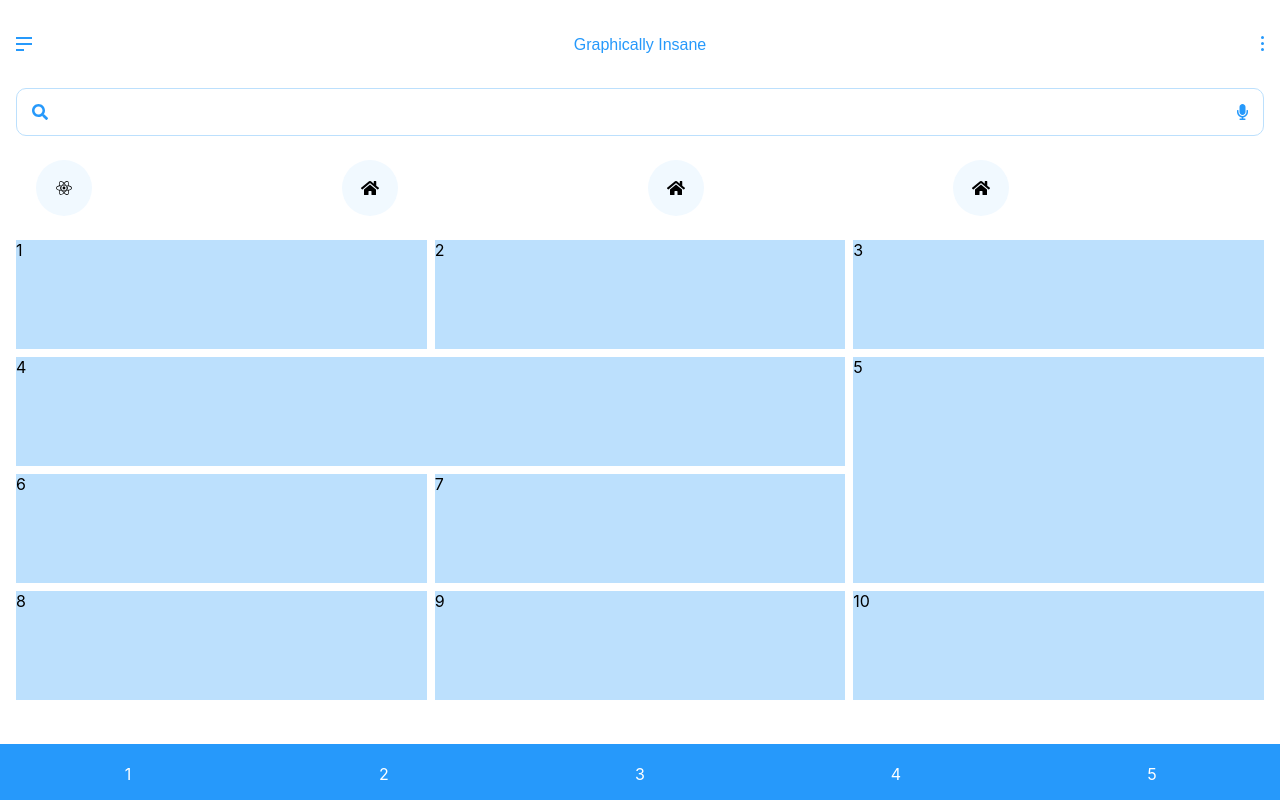
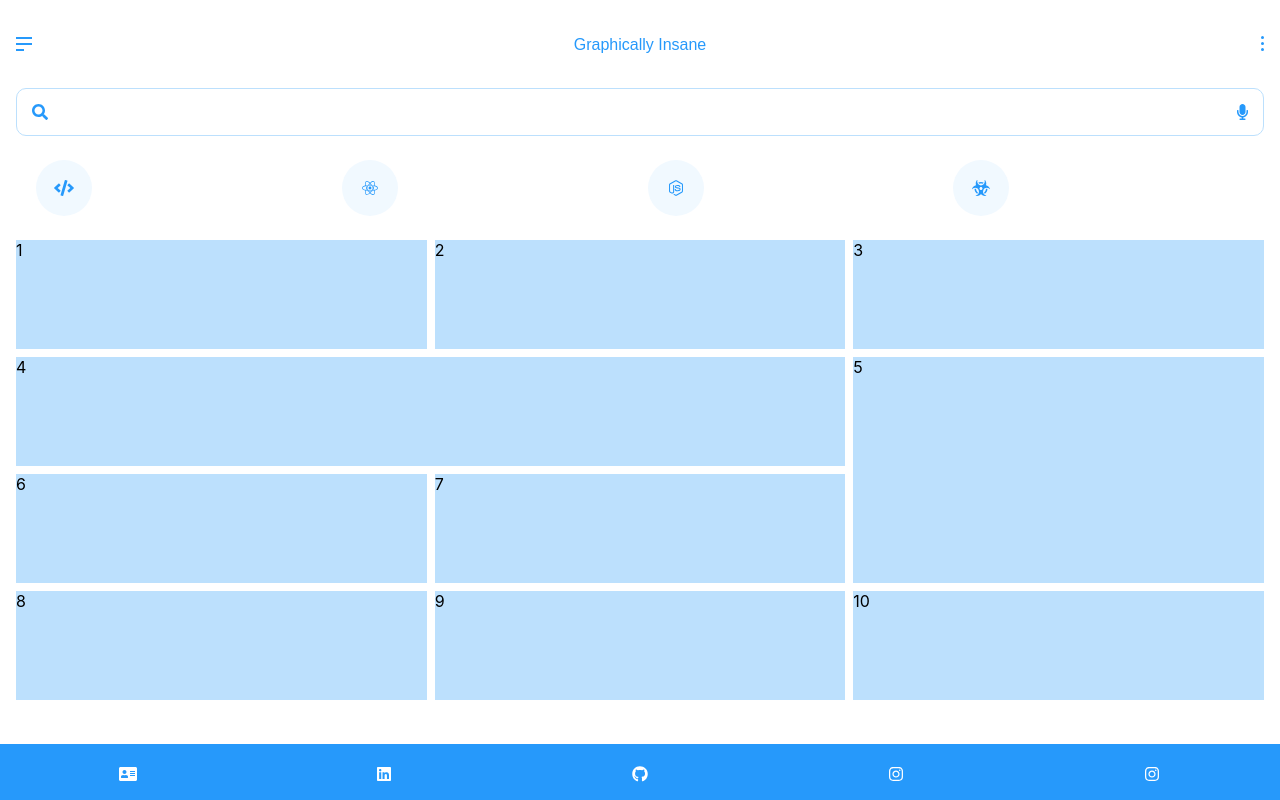
Before and after one commit to noximus/Graphically-Insane, a React (Create React App) app: page /portfolio in a window 1280 px wide. Built offline with nearby package versions, Linux system fonts and the light colour scheme.

Commit message:
portfolio page first draft complete

```diff
--- a/src/App.css
+++ b/src/App.css
@@ -53,22 +53,3 @@ button {
   flex-basis: 52px;
   padding: 36px 16px 0 0;
 }
-footer {
-  color: white;
-  width: 100%;
-  position: absolute;
-  bottom: 0;
-  background-color: #2699fb;
-  height: 56px;
-}
-
-.footer-nav {
-  display: flex;
-  flex: content;
-}
-
-.icon {
-  flex: 1;
-  text-align: center;
-  padding: 20px;
-}
--- a/src/App.js
+++ b/src/App.js
@@ -7,6 +7,7 @@ import './App.css';
 import { TweenMax, Bounce, Back, Power3 } from 'gsap';
 import Menu from './Menu';
 import Home from './Home';
+import Footer from './Footer';
 import Portfolio from './Portfolio';
 import Profile from './Profile';
 import Contact from './Contact';
@@ -88,15 +89,7 @@ function App() {
           <Route exact path="/profile" component={Profile} />
           <Route exact path="/contact" component={Contact} />
         </Switch>
-        <footer>
-          <div className="footer-nav">
-            <div className="icon icon-1">1</div>
-            <div className="icon icon-1">2</div>
-            <div className="icon icon-1">3</div>
-            <div className="icon icon-1">4</div>
-            <div className="icon icon-1">5</div>
-          </div>
-        </footer>
+        <Footer />
       </div>
     </div>
   );
--- /dev/null
+++ b/src/Footer.css
@@ -0,0 +1,19 @@
+footer {
+  color: white;
+  width: 100%;
+  position: absolute;
+  bottom: 0;
+  background-color: #2699fb;
+  height: 56px;
+}
+
+.footer-nav {
+  display: flex;
+  flex: content;
+}
+
+.icon {
+  flex: 1;
+  text-align: center;
+  padding: 20px;
+}
--- /dev/null
+++ b/src/Footer.js
@@ -0,0 +1,31 @@
+import React from 'react';
+import './Footer.css';
+import { FontAwesomeIcon } from '@fortawesome/react-fontawesome';
+import { faAddressCard } from '@fortawesome/free-solid-svg-icons';
+import { faLinkedin, faGithub, faInstagram } from '@fortawesome/free-brands-svg-icons';
+
+const Portfolio = () => {
+  return (
+    <footer>
+      <div className="footer-nav">
+        <div className="icon icon-1">
+          <FontAwesomeIcon icon={faAddressCard} />
+        </div>
+        <div className="icon icon-1">
+          <FontAwesomeIcon icon={faLinkedin} />
+        </div>
+        <div className="icon icon-1">
+          <FontAwesomeIcon icon={faGithub} />
+        </div>
+        <div className="icon icon-1">
+          <FontAwesomeIcon icon={faInstagram} />
+        </div>
+        <div className="icon icon-1">
+          <FontAwesomeIcon icon={faInstagram} />
+        </div>
+      </div>
+    </footer>
+  );
+};
+
+export default Portfolio;
--- a/src/Portfolio.css
+++ b/src/Portfolio.css
@@ -42,6 +42,7 @@
   height: 56px;
   border-radius: 28px;
   background-color: #f1f9ff;
+  color: #2699fb;
 }
 
 .body-portfolio .jumbotron {
--- a/src/Portfolio.js
+++ b/src/Portfolio.js
@@ -1,8 +1,14 @@
 import React from 'react';
 import './Portfolio.css';
 import { FontAwesomeIcon } from '@fortawesome/react-fontawesome';
-import { faHome, faSearch, faMicrophone } from '@fortawesome/free-solid-svg-icons';
-import { faReact } from '@fortawesome/free-brands-svg-icons';
+import {
+  faHome,
+  faSearch,
+  faMicrophone,
+  faCode,
+  faBiohazard,
+} from '@fortawesome/free-solid-svg-icons';
+import { faReact, faNodeJs } from '@fortawesome/free-brands-svg-icons';
 
 const Portfolio = () => {
   return (
@@ -15,16 +21,16 @@ const Portfolio = () => {
         </div>
         <div className="filters">
           <div className="filter-icon">
+            <FontAwesomeIcon icon={faCode} />
+          </div>
+          <div className="filter-icon">
             <FontAwesomeIcon icon={faReact} />
           </div>
           <div className="filter-icon">
-            <FontAwesomeIcon icon={faHome} />
+            <FontAwesomeIcon icon={faNodeJs} />
           </div>
           <div className="filter-icon">
-            <FontAwesomeIcon icon={faHome} />
-          </div>
-          <div className="filter-icon">
-            <FontAwesomeIcon icon={faHome} />
+            <FontAwesomeIcon icon={faBiohazard} />
           </div>
         </div>
       </div>
```
